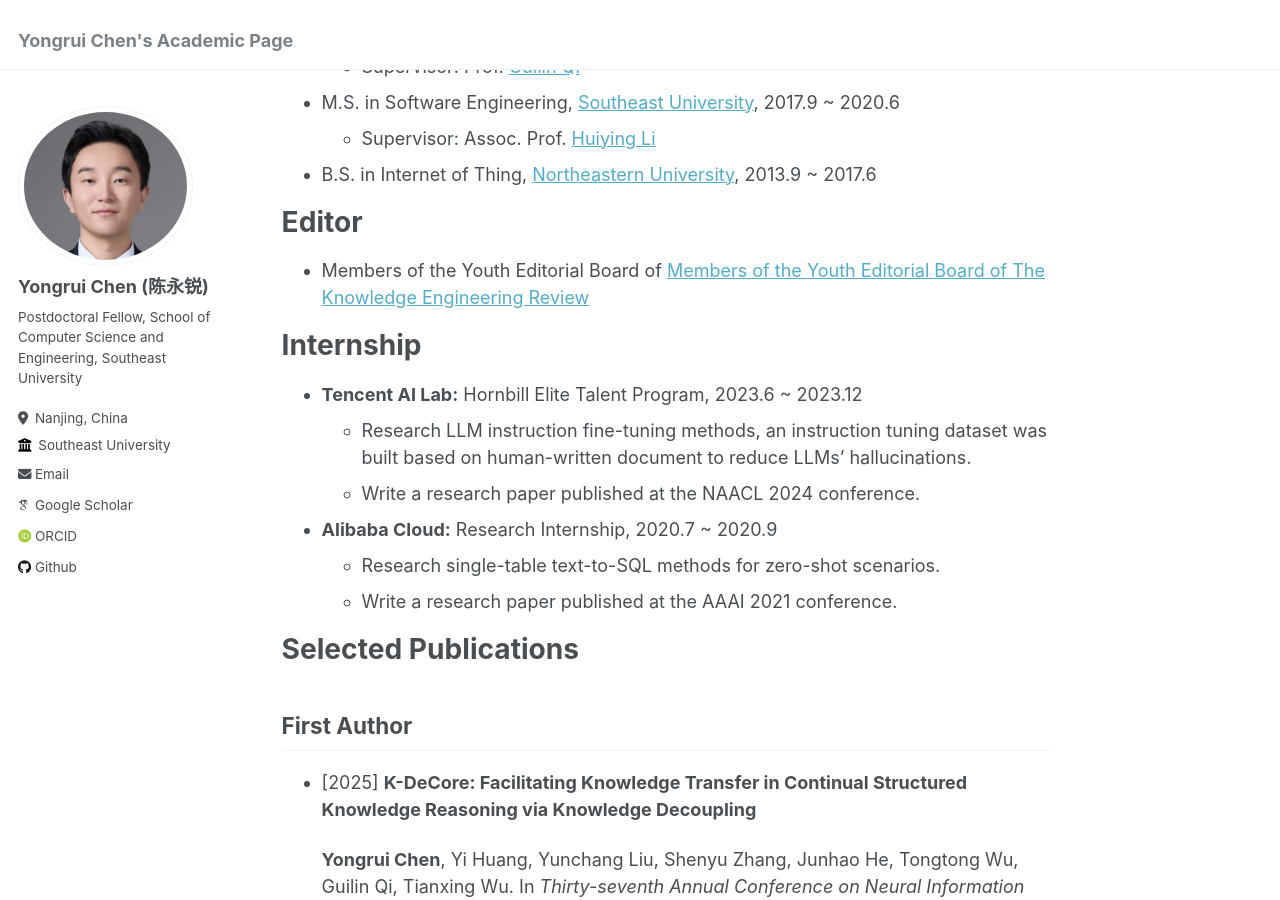
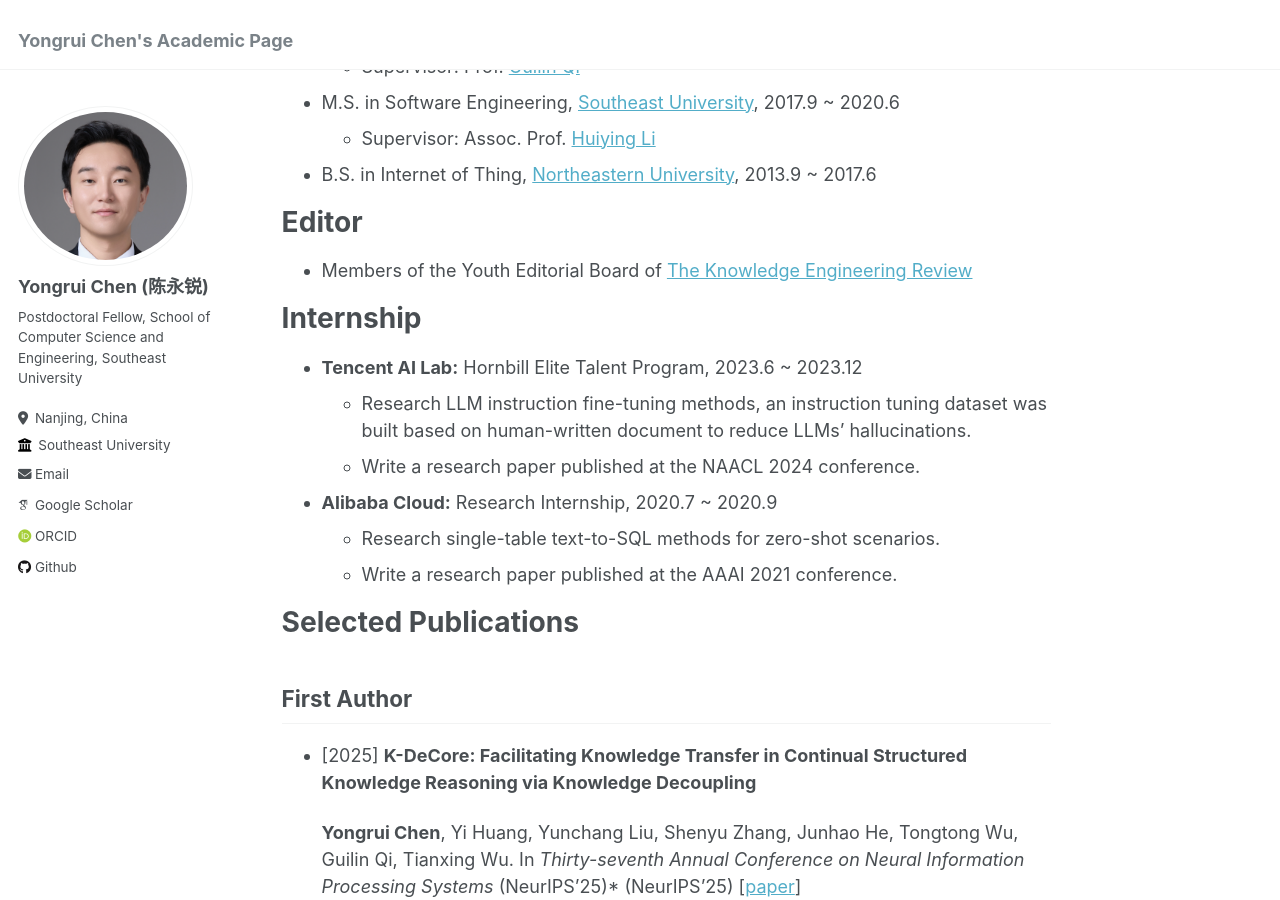
Before and after one commit to Bahuia/bahuia.github.io, a Jekyll site: the page built from _pages/about.md, in a window 1280 px wide and 900 px high, scrolled down 660 px. Built offline with Jekyll 4.4.1, drawn with Linux system fonts in a browser that asks for light colours; some web fonts are replaced.

```diff
--- a/_pages/about.md
+++ b/_pages/about.md
@@ -31,7 +31,7 @@ Education
 
 Editor
 ======
-* Members of the Youth Editorial Board of [Members of the Youth Editorial Board of The Knowledge Engineering Review](https://maxapress.com/ker)
+* Members of the Youth Editorial Board of [The Knowledge Engineering Review](https://maxapress.com/ker)
 
 Internship
 ======
```
